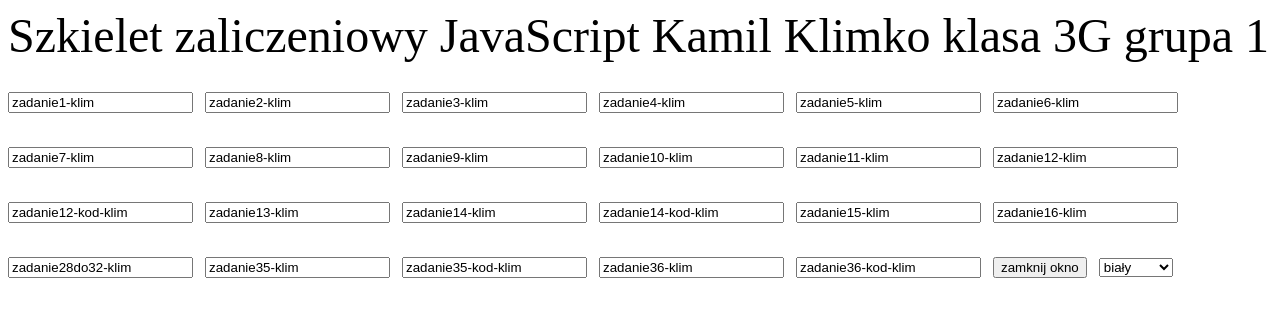
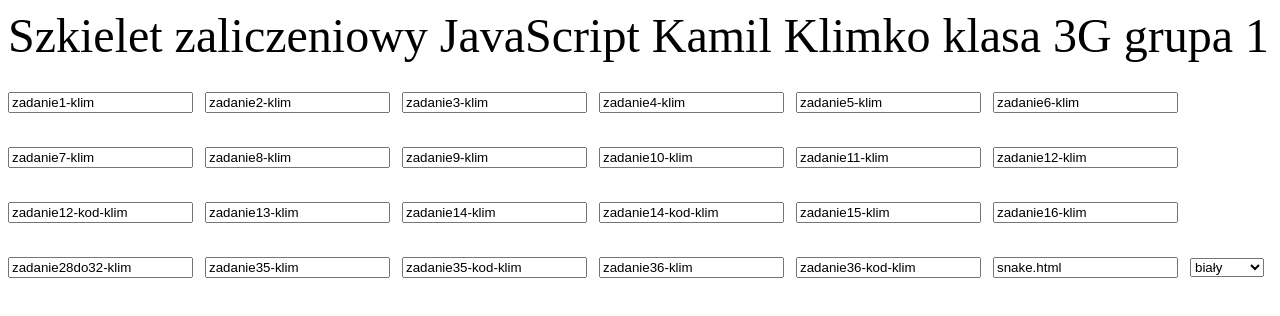
Before and after one commit to kamil2G1/zadania_2023, a plain HTML site: page index.html in a window 1280 px wide. Drawn offline with Linux system fonts and the light colour scheme.

Commit message:
Update index.html

```diff
--- a/index.html
+++ b/index.html
@@ -178,6 +178,7 @@ window.close()
 
      <input type="button_z36_kod" name="zadanie36_kod" value="zadanie36-kod-klim" onclick="WinOpen_z36_kod(' ')">
 
+     <input type="button_snake" name="GRA W WĘŻA" value="snake.html"
 
     <input type="button" value="zamknij okno" onclick="okno_zamknij()"/>
 
```
